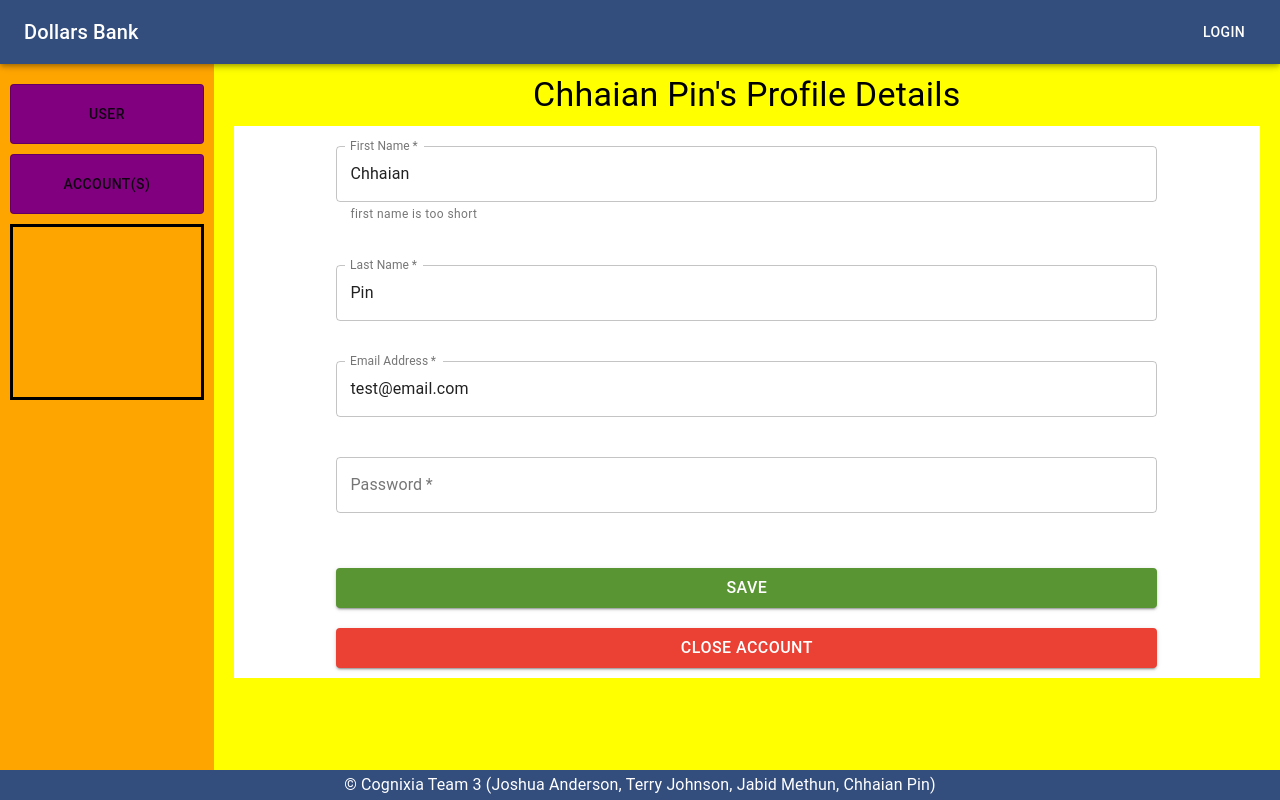
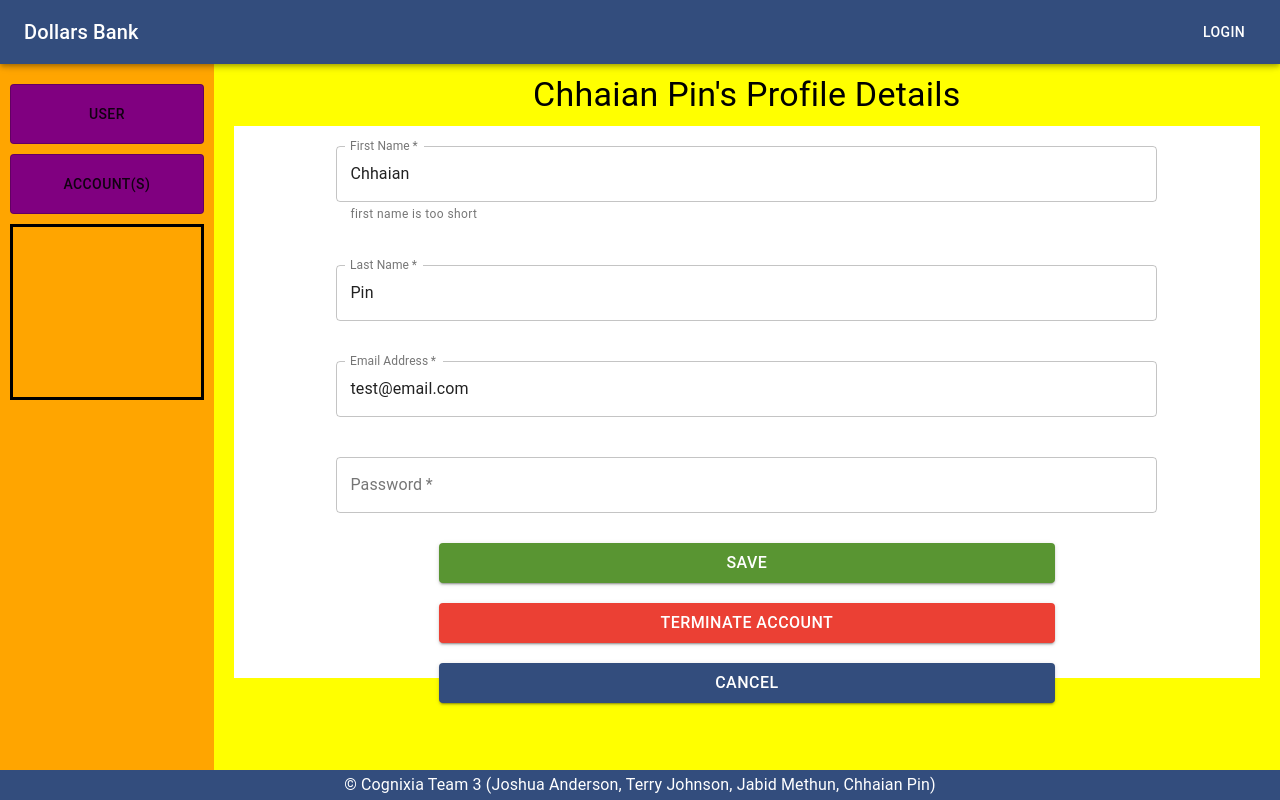
Before and after one commit to kb2shy/Team3-DollarsBank, a React (Create React App) app: page / in a window 1280 px wide. Both pictures are taken after a click on the button "USER". Built offline with nearby package versions, Linux system fonts and the light colour scheme; no server answers.

Commit message:
added cancel button to UserProfile to unmount that component.

```diff
--- a/src/AccountDetails.js
+++ b/src/AccountDetails.js
@@ -46,19 +46,14 @@ const useStyles = makeStyles(theme => ({
 const AccountDetails = (props) => {
 
 	const { user } = props;
-	// const user = {
-	// 	firstName: "Chhaian",
-	// 	lastName: "Pin",
-	// 	email: "test@email.com",
-	// 	password: "1234"
-	//   }
+
 	const classes = useStyles();
 
 	const [showAccounts, setShowAccounts] = useState(false);
+	const [showUserProfileDisplay, setShowUserProfileDisplay] = useState(false);
+	const [showAccountDisplay, setShowAccountDisplay] = useState(false);
 	const [activeAccountDisplay, setActiveAccountDisplay] = useState({});
 	const [userAccounts, setUserAccounts] = useState([]);
-	const [showUserProfileDisplay, setShowUserProfileDisplay] = useState(true);
-	const [showAccountDisplay, setShowAccountDisplay] = useState(false);
 
 	useEffect(() => {
 		try {
@@ -89,6 +84,8 @@ const AccountDetails = (props) => {
 				setShowUserProfileDisplay(false);
 				break;
 			default:
+				setShowUserProfileDisplay(false);
+				setShowAccountDisplay(false);
 				return;
 		}
 	}
@@ -115,7 +112,7 @@ const AccountDetails = (props) => {
 		</Box>
 
 		<Box className={classes.box2}>
-			{showUserProfileDisplay && <UserProfile user={user}/>}
+			{showUserProfileDisplay && <UserProfile user={user} displayADSelection={displayADSelection}/>}
 			{showAccountDisplay && <AccountDisplay />}
     </Box>
 	</Box>
--- a/src/UserProfile.js
+++ b/src/UserProfile.js
@@ -34,7 +34,7 @@ const useStyles = makeStyles(theme => ({
 
   },
   button: {
-    width: "80%",
+    width: "60%",
     margin: "10px auto",
     color: "white",
     fontSize: "1rem",
@@ -42,7 +42,7 @@ const useStyles = makeStyles(theme => ({
   button2: {
     color: "white",
     fontSize: "1rem",
-    width: "80%",
+    width: "60%",
     margin: "10px auto",
     backgroundColor: theme.palette.error.main,
     '&:hover': {
@@ -52,7 +52,7 @@ const useStyles = makeStyles(theme => ({
 
 }))
 
-const UserProfile = ({ user }) => {
+const UserProfile = ({ user, displayADSelection }) => {
 
   const classes = useStyles();
 
@@ -73,6 +73,10 @@ const UserProfile = ({ user }) => {
 
   const isValidPassword = () => {
     return false;
+  }
+
+  const handleCancelButton = () => {
+    return displayADSelection("cancel")
   }
 
   console.log(user);
@@ -140,7 +144,15 @@ const UserProfile = ({ user }) => {
             className={classes.button2}
             onClick={(e) => handleDeleteButton(e)}
           >
-            Close Account
+            Terminate Account
+          </Button>
+          <Button
+            color="secondary"
+            variant="contained"
+            className={classes.button}
+            onClick={(e) => handleCancelButton(e)}
+          >
+            Cancel
           </Button>
         </Box>
       </Box>
```
